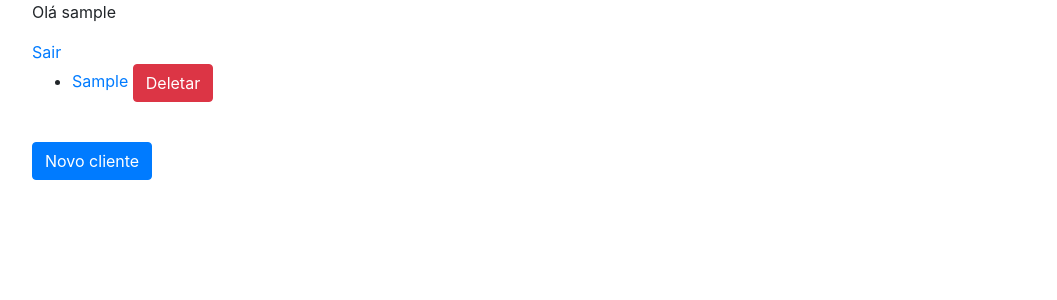
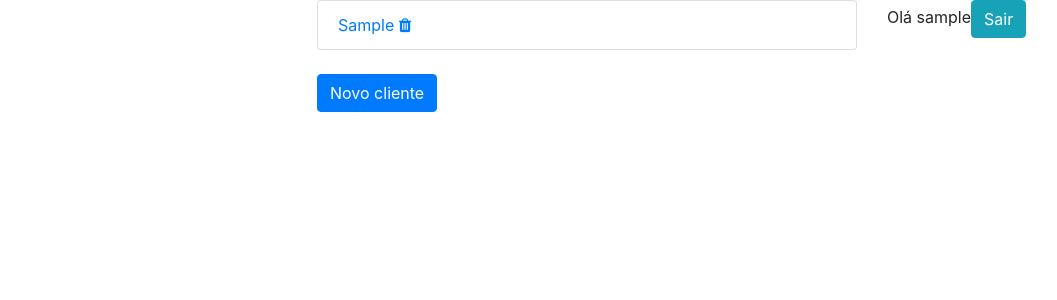
Before and after one commit to rede5/projetoFinal, a Django app: page /clientes/list/ in a window 1280 px wide. Shown: the top 300 px of the page, without its empty margins (53-1110 px from the left). Run offline with Django 3.2, Linux system fonts and the light colour scheme; a user stored in the database is signed in; tables that the repository leaves empty hold one stand-in row (values such as "Sample post"); some libraries are stand-ins or nearby versions.

Commit message:
35. Ajustes de grid com Bootstrap

```diff
--- a/gestao_clientes/clientes/templates/person.html
+++ b/gestao_clientes/clientes/templates/person.html
@@ -4,19 +4,32 @@
 
 {% block main %}
 
-  <p>Olá {{ user.username }}</p>
-  <a href="{% url 'logout' %}">Sair</a>
-  <ul>
+<div class="row">
+    <div class="col">
+
+    </div>
+    <div class="col-6">
+        <ul class="list-group">
    {% for person in persons %}
 
-   <li>
+   <li class="list-group-item">
        <a href="{% url 'persons_update' person.id %}">{{ person.first_name }}</a>
-       <a href="{% url 'persons_delete' person.id %}" class="btn btn-danger">Deletar</a>
+       <a href="{% url 'persons_delete' person.id %}">
+           <i class="fa fa-trash" aria-hidden="true"></i>
+       </a>
    </li>
 
    {% endfor %}
-  </ul>
-  <br>
-  <a href="{% url 'person_new' %}" class="btn btn-primary">Novo cliente</a>
+        </ul>
+    <br>
+    <a href="{% url 'person_new' %}" class="btn btn-primary">Novo cliente</a>
+    </div>
+    <div class="col">
+        <p>Olá {{ user.username }}<a href="{% url 'logout' %}" class="btn btn-info">Sair</a></p>
+    </div>
+</div>
+
+
+
 
 {% endblock %}
--- a/gestao_clientes/templates/base.html
+++ b/gestao_clientes/templates/base.html
@@ -5,6 +5,7 @@
     <meta name="viewport"
           content="width=device-width, user-scalable=no, initial-scale=1.0, maximum-scale=1.0, minimum-scale=1.0">
     <link rel="stylesheet" href="https://stackpath.bootstrapcdn.com/bootstrap/4.3.1/css/bootstrap.min.css">
+    <link rel="stylesheet" href="https://stackpath.bootstrapcdn.com/font-awesome/4.7.0/css/font-awesome.min.css">
     <meta http-equiv="X-UA-Compatible" content="ie=edge">
     <title>{% block title %}{% endblock %}</title>
 </head>
--- a/gestao_clientes/templates/registration/login.html
+++ b/gestao_clientes/templates/registration/login.html
@@ -1,4 +1,5 @@
 {% extends 'base.html' %}
+{% load bootstrap %}
 
 {% block title %}  Página de Login {% endblock %}
 
@@ -7,7 +8,7 @@
 <h2>Login</h2>
 <form method="post">
     {% csrf_token %}
-    {{ form.as_p }}
+    {{ form|bootstrap }}
 <button type="submit" class="btn btn-info">Login</button>
 </form>
 
```
Also changed, not shown: gestao_clientes/home/templates/home.html (+16 -7 lines).
